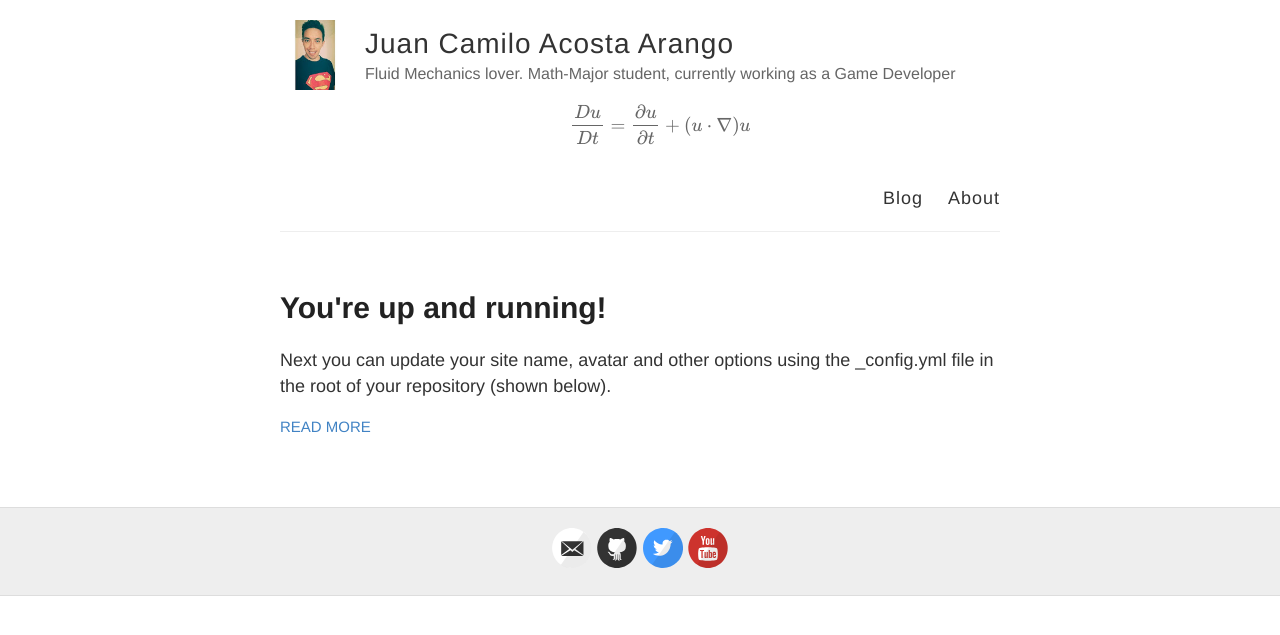
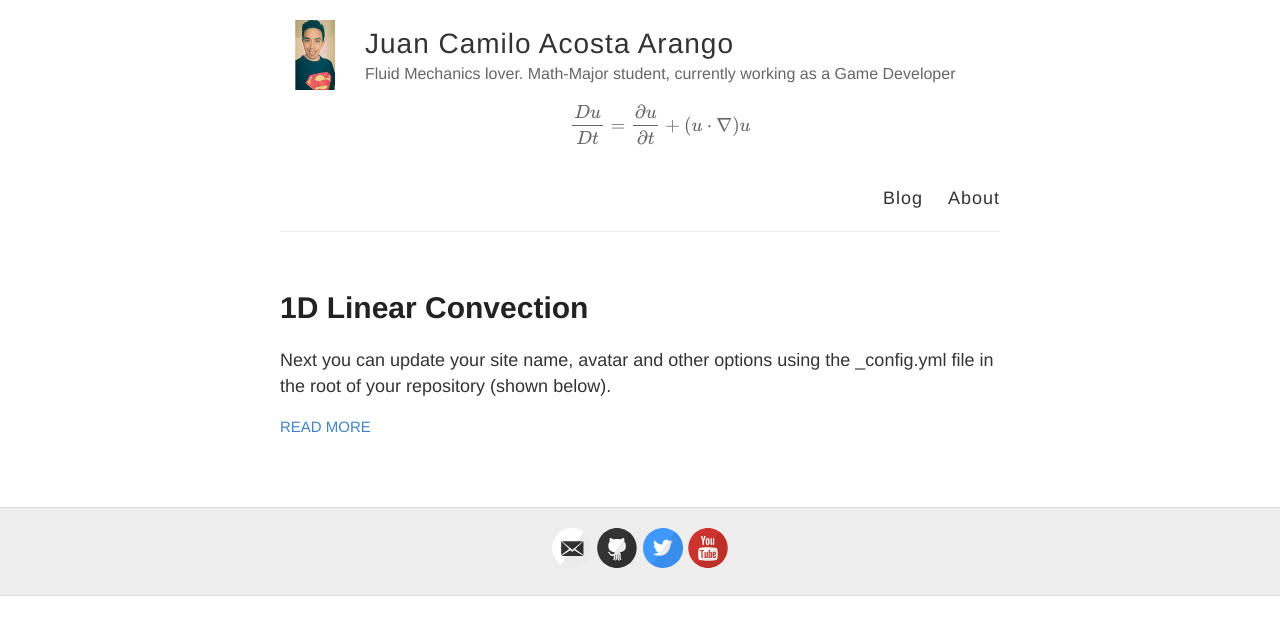
Before and after one commit to ja0335/ja0335.github.io, a Jekyll site: the page built from index.html, in a window 1280 px wide. Shown: the top 635 px of the page. Built offline with Jekyll 4.4.1, drawn with Linux system fonts in a browser that asks for light colours; Markdown is read by kramdown in place of the engine named in the settings; formulas are drawn with MathJax 3.

Commit message:
Test 1st post

```diff
--- a/_posts/2014-3-3-Hello-World.md
+++ b/_posts/2015-09-15-Post_000001.md
@@ -1,6 +1,6 @@
 ---
 layout: post
-title: You're up and running!
+title: 1D Linear Convection
 ---
 
 Next you can update your site name, avatar and other options using the _config.yml file in the root of your repository (shown below).
```
